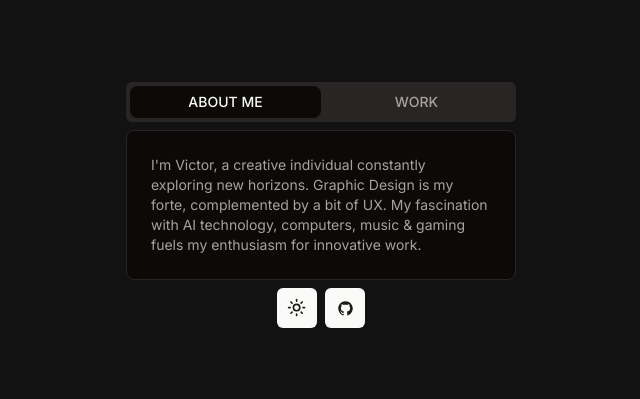
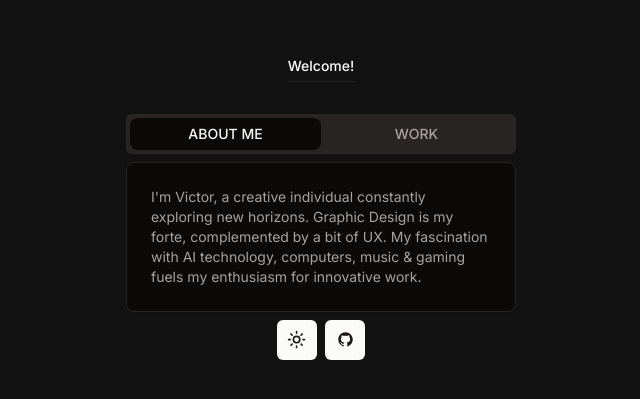
Before and after one commit to g00dnlght/ShadCN_UI, a Next.js app in the folder my-app/: page / in a window 1280 px wide. Shown: the part 195-594 px from the top of the page, without its empty margins (319-959 px from the left). Built offline with nearby package versions, Linux system fonts and the light colour scheme.

Commit message:
Added a 5th project & welcome text
Added a 5th project & welcome text

```diff
--- a/my-app/app/page.tsx
+++ b/my-app/app/page.tsx
@@ -7,6 +7,7 @@ import { useTheme } from 'next-themes';
 import { Button } from '@/components/ui/button';
 import dynamic from 'next/dynamic';
 import { FaceIcon, GitHubLogoIcon, ImageIcon, SunIcon } from '@radix-ui/react-icons';
+import { Separator } from '@/components/ui/separator';
 
 const NoSSRThemeProvider = dynamic(() => import('next-themes').then((mod) => mod.ThemeProvider), {
   ssr: false,
@@ -31,6 +32,12 @@ export default function TabsDemo() {
     <NoSSRThemeProvider>
       <main className="flex items-center justify-center min-h-screen">
         <Tabs defaultValue="aboutTab" className="w-[390px]">
+          <TabsContent value="aboutTab" className="flex justify-center pb-8">
+            <h4>
+              <h5 className="pb-2 text-sm font-medium leading-none ">Welcome!</h5>
+              <Separator />
+            </h4>
+          </TabsContent>
           <TabsList className="grid w-full grid-cols-2">
             <TabsTrigger value="aboutTab" className="rounded-lg">
               ABOUT ME
@@ -83,9 +90,7 @@ export default function TabsDemo() {
                           -&gt;
                         </span>
                       </h2>
-                      <p className={`m-4 max-w-[50ch] text-sm opacity-50`}>
-                        Graphic Design Portfolio
-                      </p>
+                      <p className={`m-4 max-w-[50ch] text-sm opacity-50`}>Adobe Portfolio</p>
                     </a>
                     <a
                       href="https://nuxt-ui-maya.vercel.app/"
@@ -129,6 +134,22 @@ export default function TabsDemo() {
                       </h2>
                       <p className={`m-4 max-w-[50ch] text-sm opacity-50`}>itch.io Profile</p>
                     </a>
+
+                    <a
+                      href="https://github.com/vtonu/GraphicDesign_Portfolio"
+                      className="block p-2 mx-4 mb-2 transition-colors border rounded-lg opacity-75 pb group hover:bg-zinc-100/5 hover:ring-zinc-600"
+                      target="_blank"
+                      rel="noopener noreferrer">
+                      <h2 className={`mb-4 text-xl font-semibold my-8`}>
+                        Project 5{' '}
+                        <span className="inline-block transition-transform group-hover:translate-x-1 motion-reduce:transform-none">
+                          -&gt;
+                        </span>
+                      </h2>
+                      <p className={`m-4 max-w-[50ch] text-sm opacity-50`}>
+                        Graphic Design Portfolio
+                      </p>
+                    </a>
                   </div>
                 </CardContent>
               </CardHeader>
--- /dev/null
+++ b/my-app/components/ui/separator.tsx
@@ -0,0 +1,31 @@
+"use client"
+
+import * as React from "react"
+import * as SeparatorPrimitive from "@radix-ui/react-separator"
+
+import { cn } from "@/lib/utils"
+
+const Separator = React.forwardRef<
+  React.ElementRef<typeof SeparatorPrimitive.Root>,
+  React.ComponentPropsWithoutRef<typeof SeparatorPrimitive.Root>
+>(
+  (
+    { className, orientation = "horizontal", decorative = true, ...props },
+    ref
+  ) => (
+    <SeparatorPrimitive.Root
+      ref={ref}
+      decorative={decorative}
+      orientation={orientation}
+      className={cn(
+        "shrink-0 bg-stone-200 dark:bg-stone-800",
+        orientation === "horizontal" ? "h-[1px] w-full" : "h-full w-[1px]",
+        className
+      )}
+      {...props}
+    />
+  )
+)
+Separator.displayName = SeparatorPrimitive.Root.displayName
+
+export { Separator }
--- a/my-app/package.json
+++ b/my-app/package.json
@@ -13,6 +13,7 @@
     "@radix-ui/react-dropdown-menu": "^2.0.5",
     "@radix-ui/react-icons": "^1.3.0",
     "@radix-ui/react-label": "^2.0.2",
+    "@radix-ui/react-separator": "^1.0.3",
     "@radix-ui/react-slot": "^1.0.2",
     "@radix-ui/react-tabs": "^1.0.4",
     "@types/node": "20.4.5",
```
Also changed, not shown: 1 other file (tests, documents, lock files or other folders).
